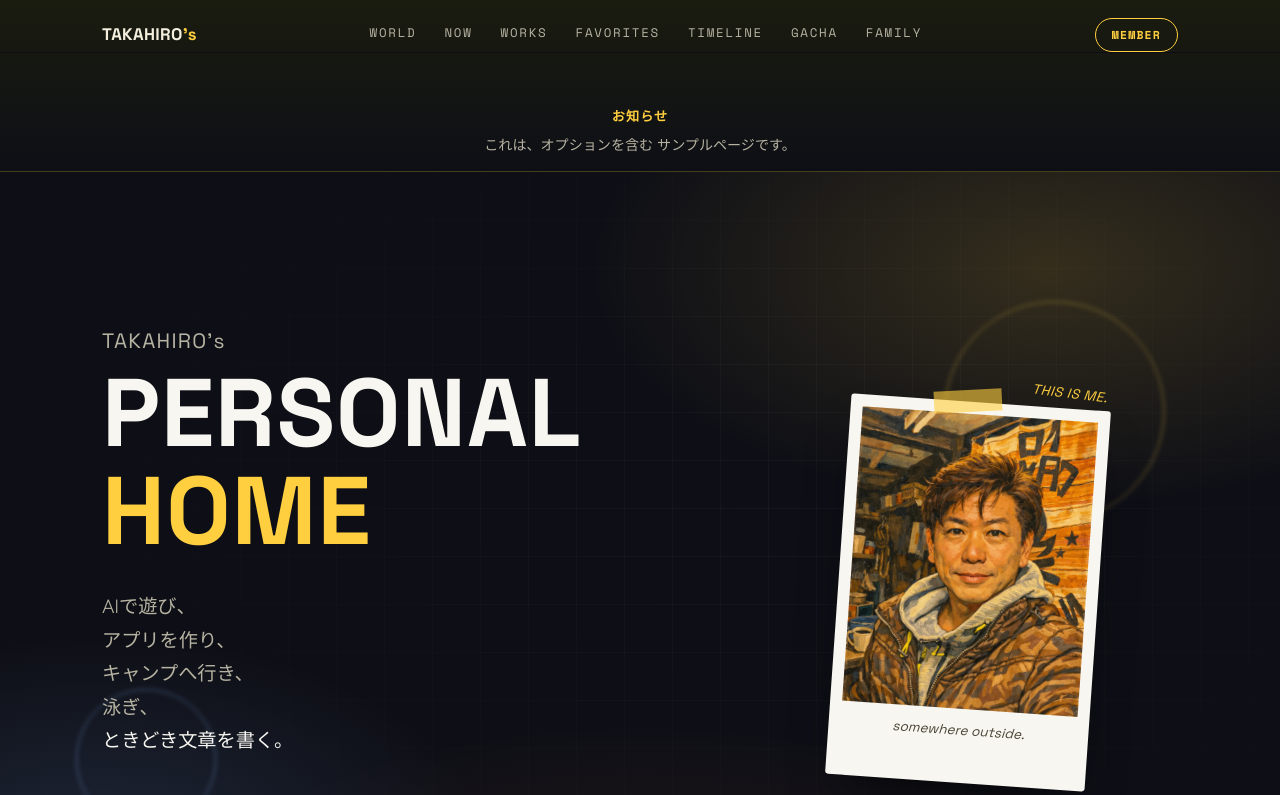
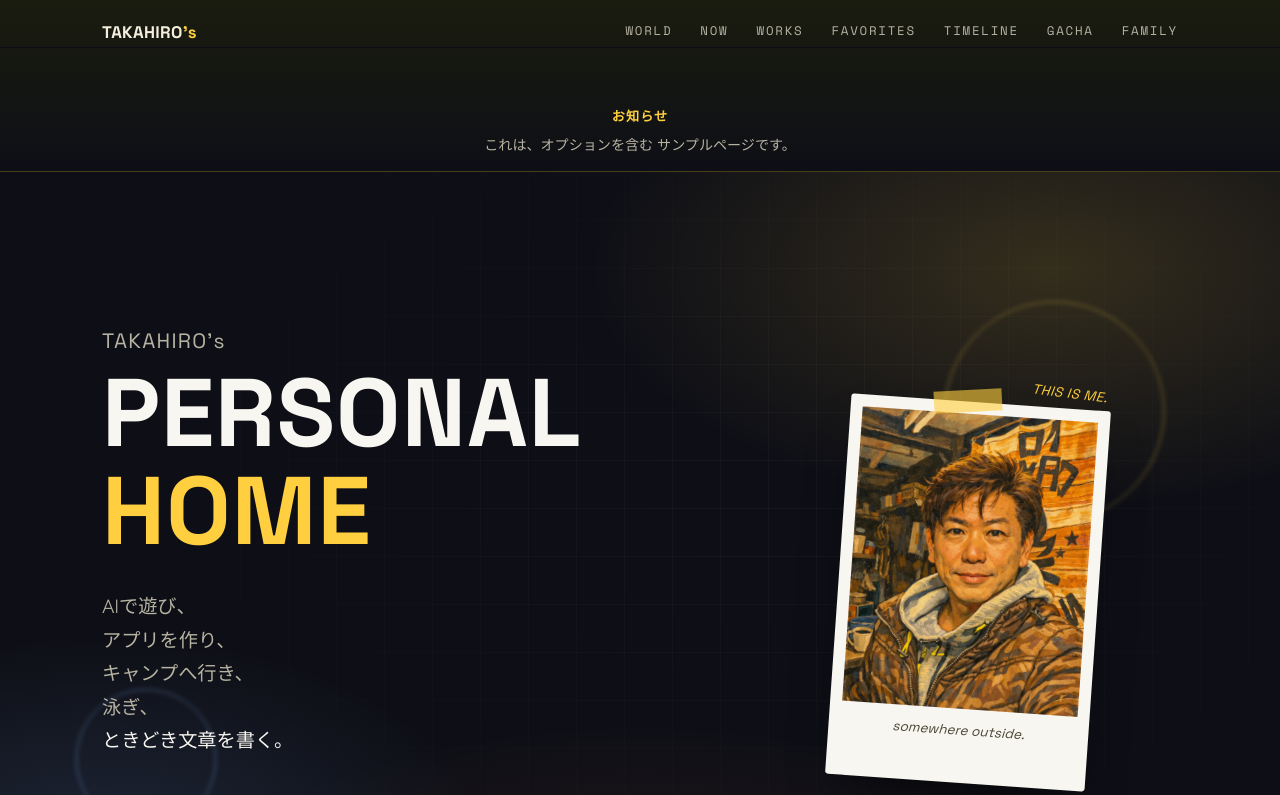
Before and after one commit to napohiro/takahiro-personal-home, a React (Vite) app: page / in a window 1280 px wide. Shown: the top 795 px of the page. Built offline with nearby package versions, Linux system fonts and the light colour scheme; no server answers.

Commit message:
style: remove MEMBER link from personal home header
Co-Authored-By: Claude Sonnet 5 <noreply@anthropic.com>

```diff
--- a/src/components/Header.jsx
+++ b/src/components/Header.jsx
@@ -51,10 +51,6 @@ export default function Header() {
           ))}
         </nav>
 
-        <a href="/member" className="header__member-link">
-          MEMBER
-        </a>
-
         <button
           type="button"
           className={`header__toggle ${open ? 'is-open' : ''}`}
--- a/src/index.css
+++ b/src/index.css
@@ -282,27 +282,6 @@ p {
   width: 100%;
 }
 
-.header__member-link {
-  display: inline-flex;
-  align-items: center;
-  padding: 6px 16px;
-  border: 1px solid var(--yellow);
-  border-radius: 999px;
-  font-family: var(--font-mono);
-  font-size: 0.72rem;
-  font-weight: 700;
-  letter-spacing: 0.1em;
-  color: var(--yellow);
-  transition: background 0.2s ease, color 0.2s ease, transform 0.2s ease;
-  white-space: nowrap;
-}
-
-.header__member-link:hover {
-  background: var(--yellow);
-  color: #14151d;
-  transform: translateY(-1px);
-}
-
 .header__toggle {
   display: inline-flex;
   flex-direction: column;
```
